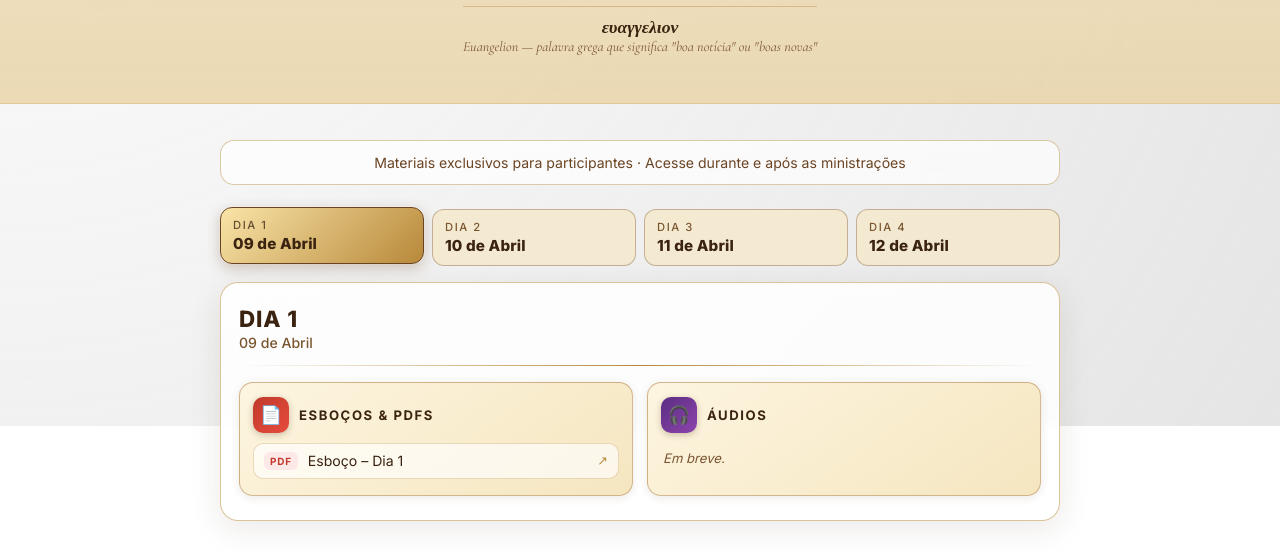
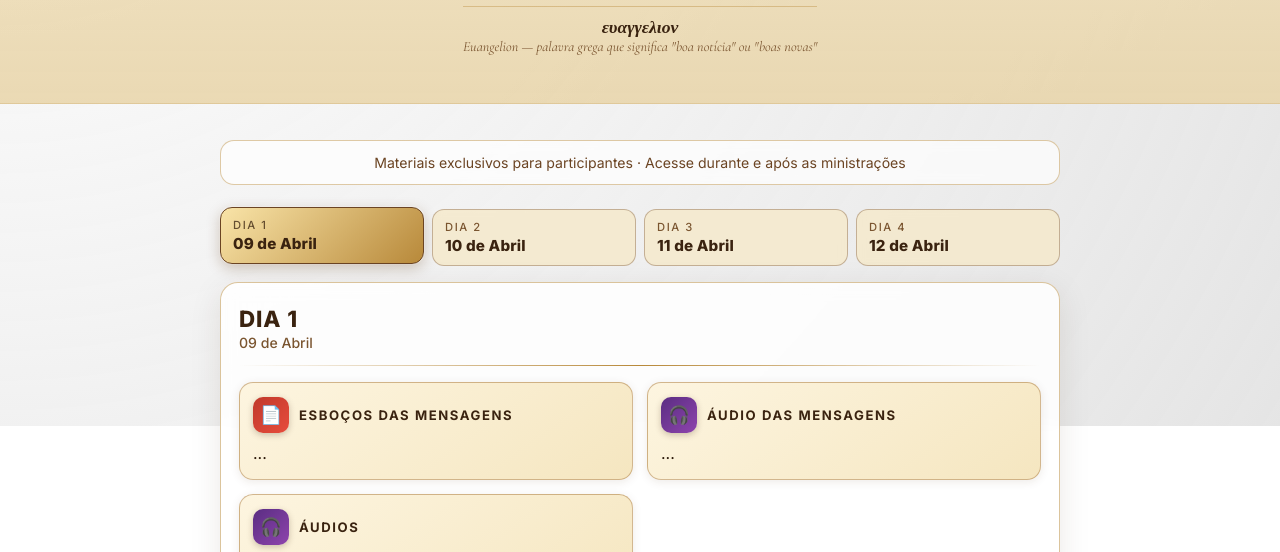
Before and after one commit to brasaviva/conferenciadoevangelho, a plain HTML site: page index.html in a window 1280 px wide. Shown: the part 374-926 px from the top of the page. Drawn offline with nearby package versions, Linux system fonts and the light colour scheme.

Commit message:
Update index.html

```diff
--- a/index.html
+++ b/index.html
@@ -415,18 +415,20 @@
 
       <div class="blocos">
         <div class="bloco">
-          <div class="bloco-header">
-            <div class="bloco-icone pdf">📄</div>
-            <div class="bloco-titulo">Esboços & PDFs</div>
-          </div>
+  <div class="bloco-header">
+    <div class="bloco-icone pdf">📄</div>
+    <div class="bloco-titulo">Esboços das mensagens</div>
+  </div>
+  ...
+</div>
 
-          <!-- TROCAR O href QUANDO VOCÊ SUBIR O ARQUIVO DE DIA 1 -->
-          <a class="arquivo-item" href="arquivos/dia1-esboco.pdf" target="_blank">
-            <span class="arquivo-badge pdf">PDF</span>
-            <span class="arquivo-nome">Esboço – Dia 1</span>
-            <span class="arquivo-seta">↗</span>
-          </a>
-        </div>
+<div class="bloco">
+  <div class="bloco-header">
+    <div class="bloco-icone audio">🎧</div>
+    <div class="bloco-titulo">Áudio das mensagens</div>
+  </div>
+  ...
+</div>
 
         <div class="bloco">
           <div class="bloco-header">
```
